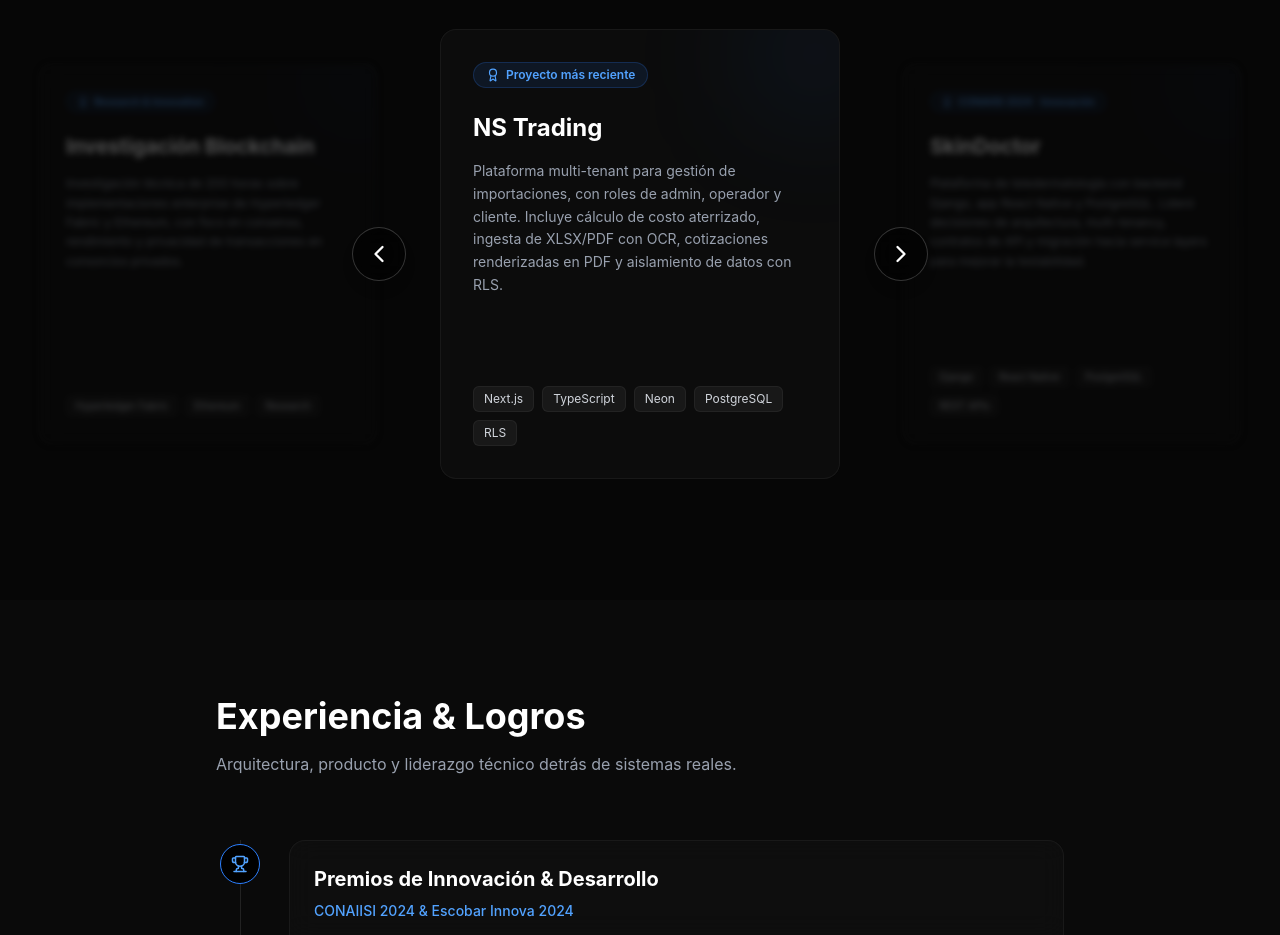
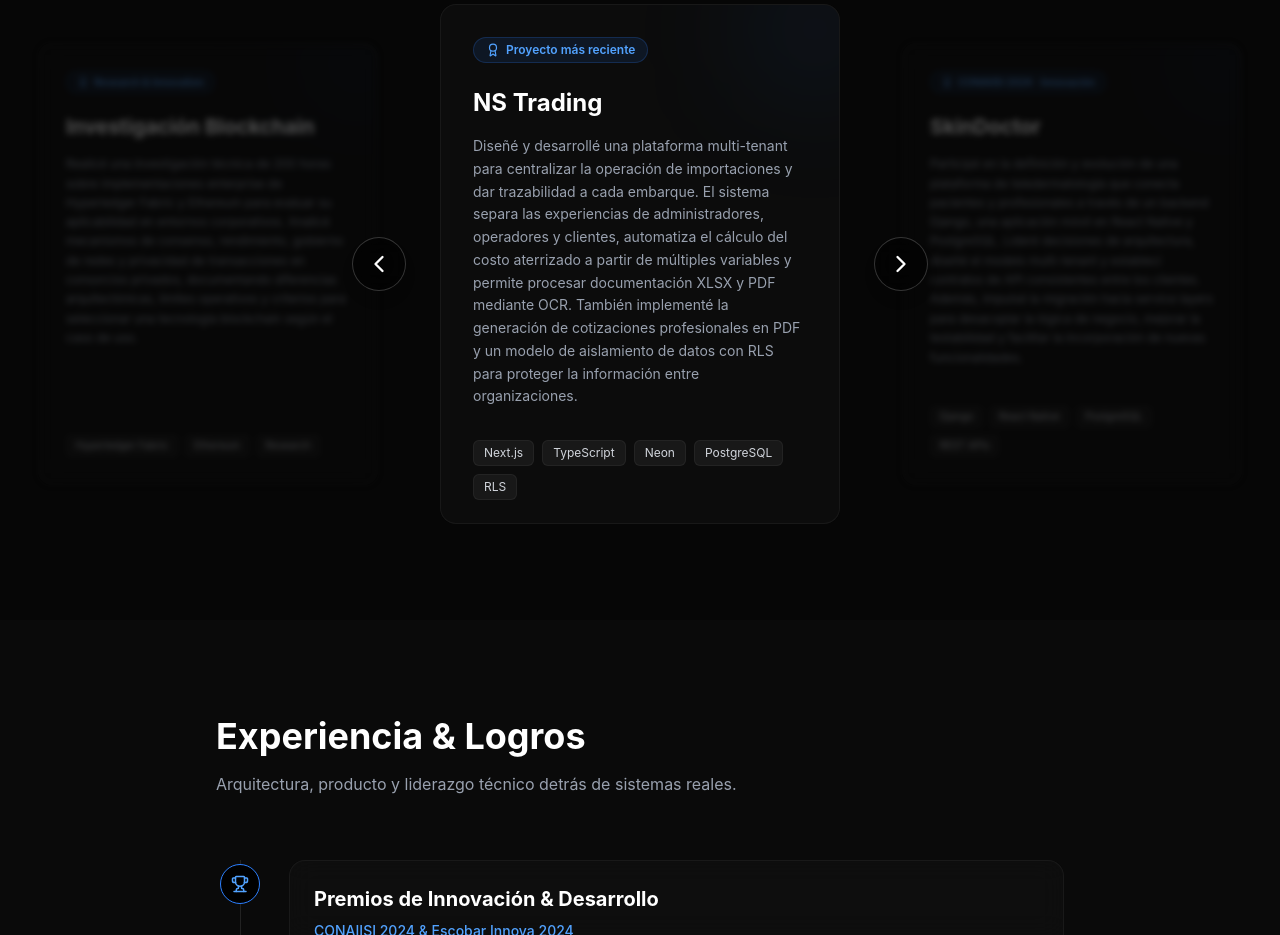
Before and after one commit to Marceloalvarez12/Portafolio, a React (Vite) app: page / in a window 1280 px wide. Shown: the part 1980-2915 px from the top of the page. Built offline with nearby package versions, Linux system fonts and the light colour scheme.

Commit message:
Expand project descriptions in portfolio

```diff
--- a/src/components/Projects.tsx
+++ b/src/components/Projects.tsx
@@ -5,25 +5,25 @@ import { useState } from 'react'
 const projects = [
   {
     title: 'NS Trading',
-    description: 'Plataforma multi-tenant para gestión de importaciones, con roles de admin, operador y cliente. Incluye cálculo de costo aterrizado, ingesta de XLSX/PDF con OCR, cotizaciones renderizadas en PDF y aislamiento de datos con RLS.',
+    description: 'Diseñé y desarrollé una plataforma multi-tenant para centralizar la operación de importaciones y dar trazabilidad a cada embarque. El sistema separa las experiencias de administradores, operadores y clientes, automatiza el cálculo del costo aterrizado a partir de múltiples variables y permite procesar documentación XLSX y PDF mediante OCR. También implementé la generación de cotizaciones profesionales en PDF y un modelo de aislamiento de datos con RLS para proteger la información entre organizaciones.',
     tags: ['Next.js', 'TypeScript', 'Neon', 'PostgreSQL', 'RLS'],
     badge: 'Proyecto más reciente'
   },
   {
     title: 'SkinDoctor',
-    description: 'Plataforma de teledermatología con backend Django, app React Native y PostgreSQL. Lideró decisiones de arquitectura, multi-tenancy, contratos de API y migración hacia service layers para mejorar la testabilidad.',
+    description: 'Participé en la definición y evolución de una plataforma de teledermatología que conecta pacientes y profesionales a través de un backend Django, una aplicación móvil en React Native y PostgreSQL. Lideré decisiones de arquitectura, diseñé el modelo multi-tenant y establecí contratos de API consistentes entre los clientes. Además, impulsé la migración hacia service layers para desacoplar la lógica de negocio, mejorar la testabilidad y facilitar la incorporación de nuevas funcionalidades.',
     tags: ['Django', 'React Native', 'PostgreSQL', 'REST APIs'],
     badge: 'CONAIISI 2024 · Innovación'
   },
   {
     title: 'Bot SDR',
-    description: 'Sistema de automatización comercial compuesto por servicios desacoplados, webhooks y APIs REST. Orquestó integraciones con más de cinco plataformas, reintentos, logging estructurado y alertas en producción.',
+    description: 'Construí un sistema de automatización comercial orientado a reducir tareas manuales y mejorar la velocidad de respuesta del equipo de ventas. La solución se organizó en servicios desacoplados conectados mediante webhooks y APIs REST, con integraciones a más de cinco plataformas. Implementé estrategias de reintento, logging estructurado y alertas operativas para detectar fallos rápidamente y mantener la confiabilidad del flujo en producción, logrando una reducción del 40% en costos operativos.',
     tags: ['Node.js', 'Webhooks', 'Microservices', 'Linux VPS'],
     badge: '40% menos costos operativos'
   },
   {
     title: 'Investigación Blockchain',
-    description: 'Investigación técnica de 200 horas sobre implementaciones enterprise de Hyperledger Fabric y Ethereum, con foco en consenso, rendimiento y privacidad de transacciones en consorcios privados.',
+    description: 'Realicé una investigación técnica de 200 horas sobre implementaciones enterprise de Hyperledger Fabric y Ethereum para evaluar su aplicabilidad en entornos corporativos. Analicé mecanismos de consenso, rendimiento, gobierno de redes y privacidad de transacciones en consorcios privados, documentando diferencias arquitectónicas, límites operativos y criterios para seleccionar una tecnología blockchain según el caso de uso.',
     tags: ['Hyperledger Fabric', 'Ethereum', 'Research'],
     badge: 'Research & Innovation'
   }
@@ -92,7 +92,7 @@ export const Projects = () => {
                      delay: hasEntered ? 0 : (offset + 1) * 0.2
                   }}
                   style={{ borderWidth: "1px", borderStyle: "solid" }}
-                  className={`glass-panel group p-8 rounded-2xl flex-col justify-between h-[480px] md:h-[450px] relative overflow-hidden shrink-0 w-[85vw] md:w-[400px] ${!isActive ? 'hidden md:flex pointer-events-none' : 'flex'}`}
+                  className={`glass-panel group p-8 rounded-2xl flex-col justify-between h-[560px] md:h-[520px] relative overflow-hidden shrink-0 w-[85vw] md:w-[400px] ${!isActive ? 'hidden md:flex pointer-events-none' : 'flex'}`}
                 >
                   <div className="absolute top-0 right-0 w-32 h-32 bg-blue-500/10 rounded-full blur-3xl -mr-10 -mt-10" />
 
```
